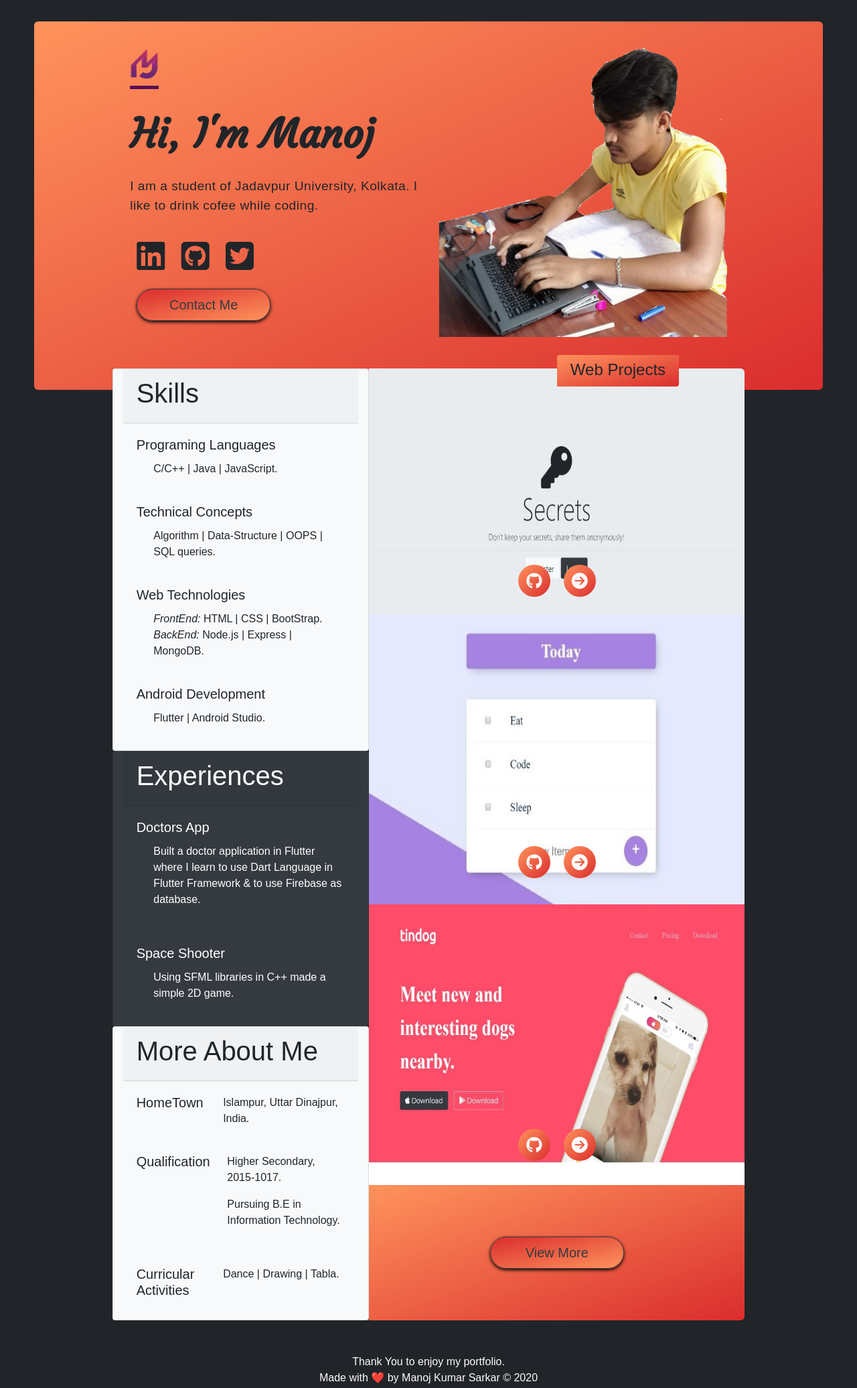
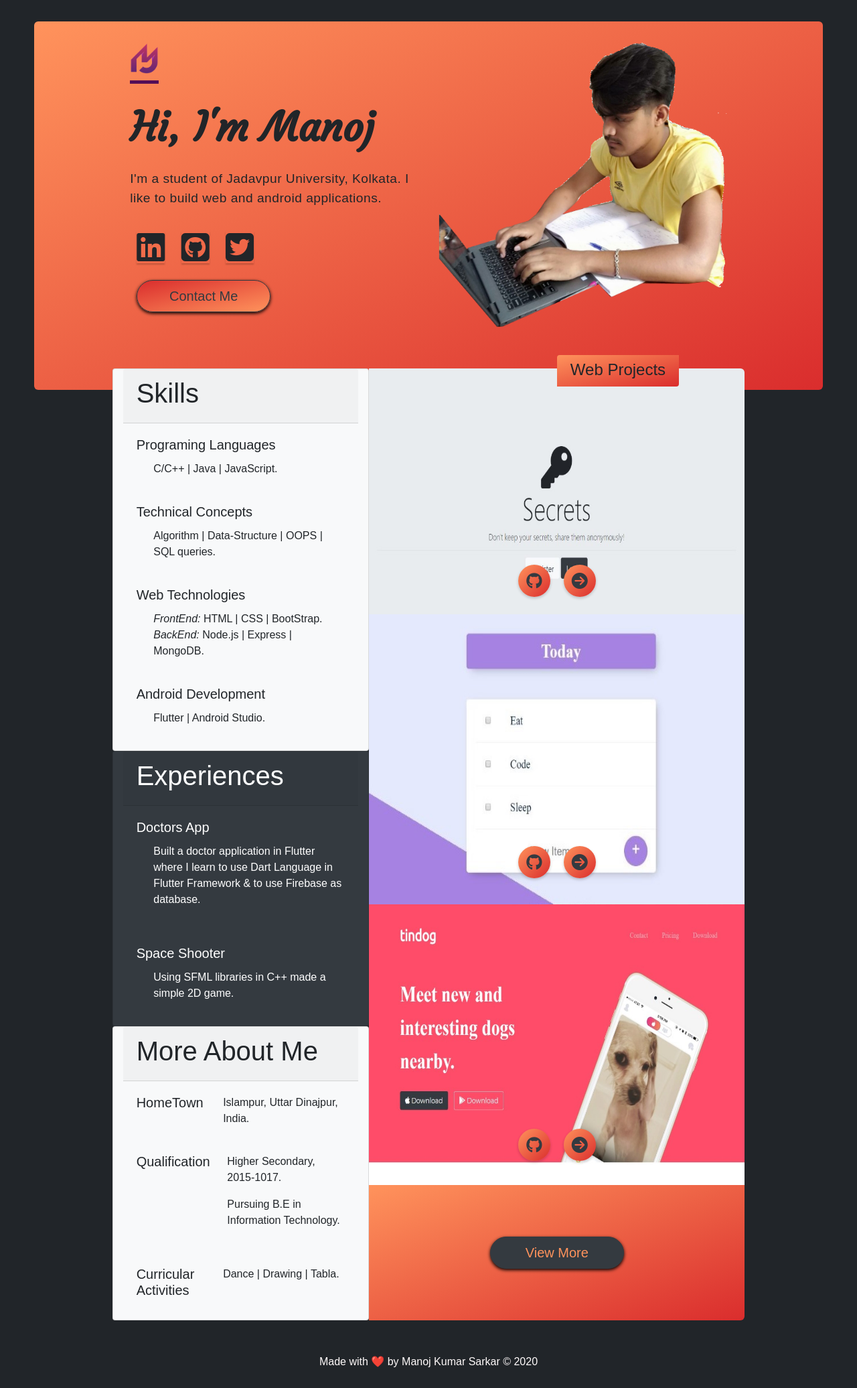
Before and after one commit to manojksarkar/portfolio, a plain HTML site: page index.html in a window 1280 px wide. Shown: the whole page at 67% size. Drawn offline with nearby package versions, Linux system fonts and the light colour scheme; files whose address does not match are found by name.

Commit message:
UI changes

```diff
--- a/css/styles.css
+++ b/css/styles.css
@@ -18,7 +18,7 @@ header{
     background-image: linear-gradient(to bottom right, #ff935c,#da2d2d) !important;
     margin: 4vh 4vw;
     border-radius: 6px;
-    padding: 5vh 10vw;
+    padding: 4vh 10vw;
     height: 550px;
     text-align: start;
 }
@@ -33,7 +33,8 @@ button{
 }
 
 button:hover{
-    background-image: linear-gradient(to bottom right, #ff935c, #da2d2d);
+    background-image: none;
+    background-color: #343a40 !important;
 }
 
 .header-left{
@@ -74,6 +75,7 @@ a{
 .icon{
     font-size: 3rem;
     text-decoration: none;
+    box-shadow: 0 2px 2px rgba(0, 0, 0, 0.2);
 }
 
 .icon:hover{
@@ -117,8 +119,8 @@ ul{
     left: 50%;
     padding: 8px 20px 2px;
     top: -20px;
+    z-index: 1;
     background-image: linear-gradient(to bottom right, #ff935c,#da2d2d) !important;
-    z-index: 1;
     border-radius: 4px 0 4px 0;
 }
 
@@ -155,27 +157,27 @@ ul{
 }
 
 .project-icon{
+
     background-image: linear-gradient(to bottom right, #ff935c, #da2d2d);
     height: 3rem;
     width: 3rem;
     font-size: 1.5rem;
     border-radius: 50%;
-    color: snow;
+    color: #343a40;
     display: flex;
     flex-direction: row;
     justify-content: center;
     align-items: center;
     transition: all 0.2s;
+    box-shadow: 0 2px 4px rgba(0, 0, 0, 0.2);
 }
 
 .project-icon:hover{
     width: fit-content;
     min-width: 3rem;
     padding: .75rem;
-    color: #212529;
+    color: #343a40;
     border-radius: 1.5rem;
-    background-color: #ff935c;
-    background-image: none;
     text-decoration: none;
 }
 
@@ -196,7 +198,8 @@ ul{
 }
 
 .project-item:hover .description-box{
-    background-image: linear-gradient(to bottom right, #ff935c, #da2d2d);
+    /* background-image: linear-gradient(to bottom right, #ff935c, #da2d2d); */
+    background-color: #ff935c;
     color: #212529;
     height: 20%;
     transform: scale(1.1);
@@ -213,6 +216,17 @@ ul{
     display: flex;
     align-items: center;
     justify-content: center;
+}
+
+.project-footer button{
+    background-color: #343a40 !important;
+    background-image: none;
+    color: #ff935c;
+}
+
+.project-footer button:hover{
+    background-image: linear-gradient(to bottom right, #da2d2d, #ff935c);
+    color: #343a40;
 }
 
 
@@ -248,7 +262,7 @@ ul{
 }
 
 
-@media (max-width: 600px){
+@media (max-width: 650px){
     header{
         padding-top: 5vh;
         position: absolute;
--- a/index.html
+++ b/index.html
@@ -4,7 +4,7 @@
 <head>
     <meta charset="UTF-8">
     <meta name="viewport" content="width=device-width, initial-scale=1.0">
-    <title>Manoj Kumar Sarkar | Frontend Web Developer</title>
+    <title>Manoj Kumar Sarkar | Full Stack Developer</title>
 
     <link rel="stylesheet" href="https://stackpath.bootstrapcdn.com/bootstrap/4.4.1/css/bootstrap.min.css"
         integrity="sha384-Vkoo8x4CGsO3+Hhxv8T/Q5PaXtkKtu6ug5TOeNV6gBiFeWPGFN9MuhOf23Q9Ifjh" crossorigin="anonymous">
@@ -25,7 +25,7 @@
                 <div class="col-md-6 header-left">
                     <img class="logo" src="images/mjlogo.png" alt="">
                     <h1 class="intro">Hi, I'm Manoj</h1>
-                    <p>I am a student of Jadavpur University, Kolkata. I like to drink cofee while coding.</p>
+                    <p>I'm a student of Jadavpur University, Kolkata. I like to build web and android applications.</p>
                     <div>
                         <div>
                             <a href="https://www.linkedin.com/in/manoj-kumar-sarkar-69a740151/"><i
@@ -40,8 +40,8 @@
                         </a>
                     </div>
                 </div>
-                <div class="col-sm-6 align-self-end">
-                    <img class="header-image" src="images/dekhi.png" alt="my-image">
+                <div class="col-sm-6 align-self-center">
+                    <img class="header-image" src="images/portpic.png" alt="my-image">
                 </div>
             </div>
         </div>
@@ -193,8 +193,6 @@
     <!------------------- Footer  ---------------->
     <footer>
         <div class="container-fluid">
-            Thank You to enjoy my portfolio.
-            <br>
             <p>Made with ❤️ by Manoj Kumar Sarkar © 2020</p>
         </div>
     </footer>
```
Also changed, not shown: images/dekhi.png (deleted), images/portpic.png (added).
